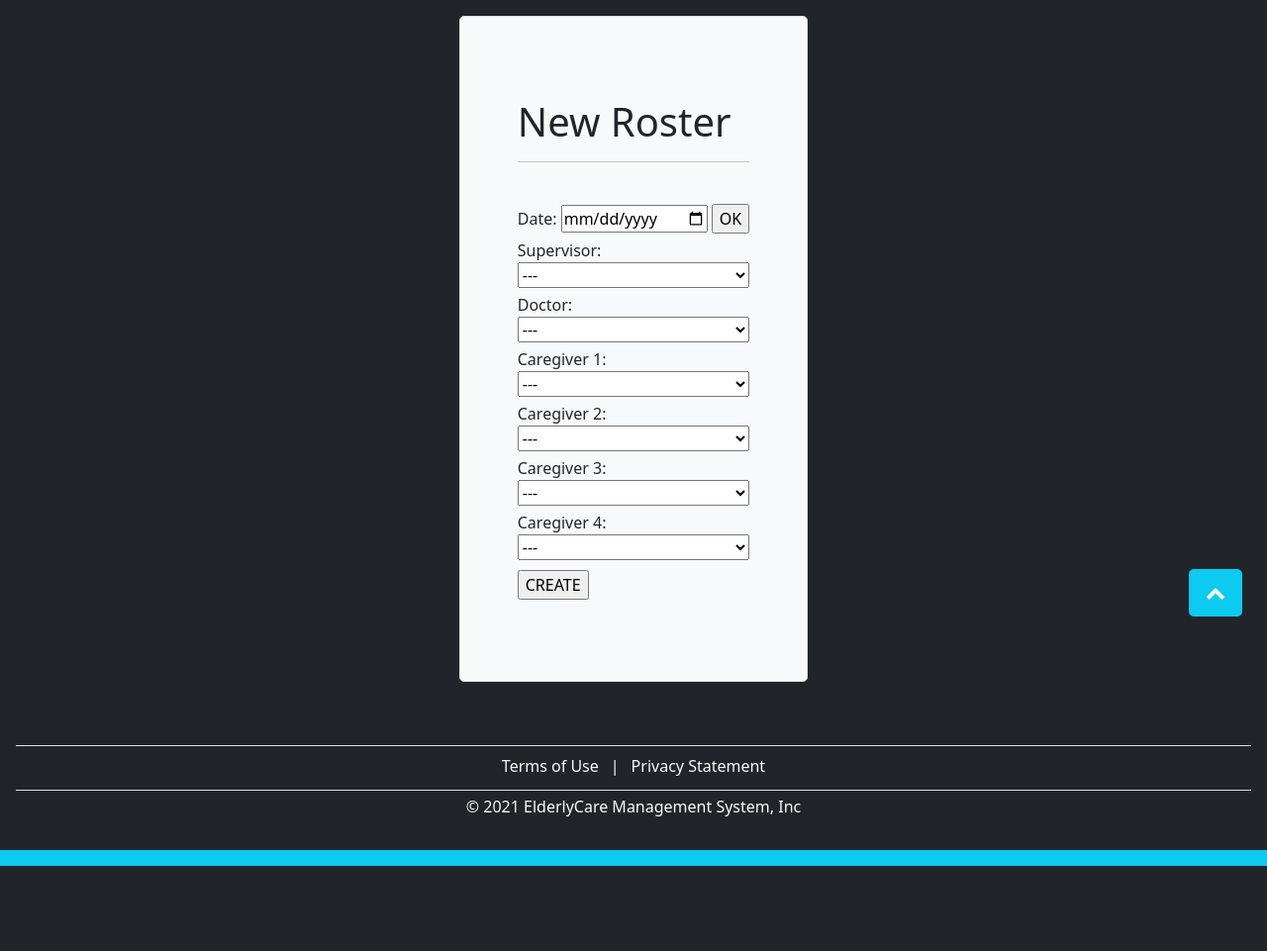
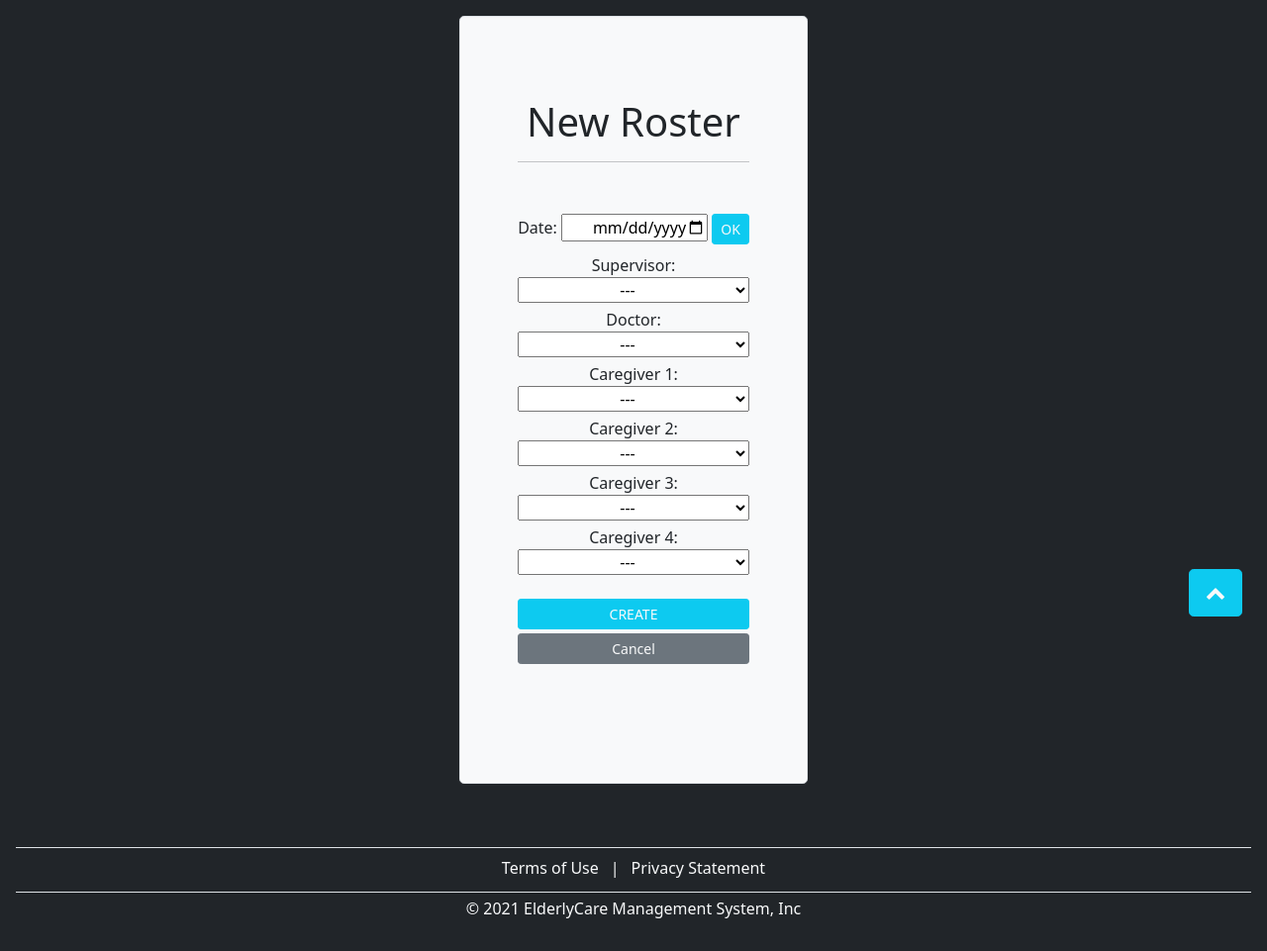
Before and after one commit to Anthonyk3801/Elderly-Care-Management-System, a PHP site: page /newRoster.php in a window 1280 px wide. Shown: the part 152-1113 px from the top of the page at 99% size. Before the commit the page ends 1027 px from the top, so only its background shows below. Run offline with PHP 8.4, Linux system fonts and the light colour scheme; data comes from the database, SQL or seed files in the repository; some libraries are stand-ins or nearby versions.

Commit message:
Add divs/classes, add buttons, improve css, etc..

```diff
--- a/newRoster.php
+++ b/newRoster.php
@@ -61,10 +61,14 @@ if(isset($_POST['create'])){
     //include 'templates/end-main-content.html';
     //include 'templates/footer.html';
 ?>
+<!-- <link rel="stylesheet" href="CSS/newRoster.css"> -->
+<head>
+  <link rel="stylesheet" href="CSS/newRoster.css">
+</head>
 
-<h1>New Roster</h1>
+<h1 class="text-center">New Roster</h1>
 <hr>
-<br>
+
 <?php
 if(isset($_POST['ok']) || isset($_POST['create']) && $created == 0){
   $sql = "SELECT * FROM Roster WHERE date = '$_POST[date]'";
@@ -81,18 +85,17 @@ if(isset($_POST['ok']) || isset($_POST['create']) && $created == 0){
 if($check == 0) echo "All Fields are Required";
 if($check == 2) echo "All Fields Must Be Different";
 if($created == 1) echo "New Roster was Created!";
+?>
 
-?>
-<head>
-  <link rel="stylesheet" href="CSS/newRoster.css">
-</head>
+<div class="mt-5 mb-5 text-dark text-center">
 <form action="newRoster.php" method="post">
   <label for="date">Date: </label>
-  <input type="date" name="date" id="date" value=<?php if(isset($_POST['ok']) || isset($_POST['create']))echo $_POST['date'];?>>
-  <input type="submit" name="ok" id="ok" value="OK">
+  <input class="text-end" type="date" name="date" id="date" value=<?php if(isset($_POST['ok']) || isset($_POST['create']))echo $_POST['date'];?>>
+  <button class="btn btn-sm btn-info text-light mt-1 mb-1" type="submit" name="ok" id="ok" value="OK">OK</button>
+
   <div class="formcss">
     <label for="supervisor">Supervisor: </label>
-    <select name="supervisor" id="supervisor">
+    <select class="text-center" name="supervisor" id="supervisor">
         <option value="nothing">---</option>
         <?php
         while($res = mysqli_fetch_array($sresult)) {
@@ -104,7 +107,7 @@ if($created == 1) echo "New Roster was Created!";
     </select>
 
     <label for="doctor">Doctor: </label>
-    <select name="doctor" id="doctor">
+    <select class="text-center" name="doctor" id="doctor">
         <option value="nothing">---</option>
         <?php
         while($res = mysqli_fetch_array($dresult)) {
@@ -116,7 +119,7 @@ if($created == 1) echo "New Roster was Created!";
     </select>
 
     <label for="caregiver1">Caregiver 1: </label>
-    <select name="caregiver1" id="caregiver1">
+    <select class="text-center" name="caregiver1" id="caregiver1">
         <option value="nothing">---</option>
         <?php
         //Getting all caregivers
@@ -133,7 +136,7 @@ if($created == 1) echo "New Roster was Created!";
 
   <div class="formcss">
     <label for="caregiver2">Caregiver 2: </label>
-    <select name="caregiver2" id="caregiver2">
+    <select class="text-center" name="caregiver2" id="caregiver2">
         <option value="nothing">---</option>
         <?php
         //Getting all caregivers
@@ -148,7 +151,7 @@ if($created == 1) echo "New Roster was Created!";
     </select>
 
     <label for="caregiver3">Caregiver 3: </label>
-    <select name="caregiver3" id="caregiver3">
+    <select class="text-center" name="caregiver3" id="caregiver3">
         <option value="nothing">---</option>
         <?php
         //Getting all caregivers
@@ -163,7 +166,7 @@ if($created == 1) echo "New Roster was Created!";
     </select>
 
     <label for="caregiver4">Caregiver 4: </label>
-    <select name="caregiver4" id="caregiver4">
+    <select class="text-center" name="caregiver4" id="caregiver4">
         <option value="nothing">---</option>
         <?php
         //Getting all caregivers
@@ -178,14 +181,11 @@ if($created == 1) echo "New Roster was Created!";
     </select>
   </div>
 
-  <input class="submity" type="submit" name="create" id="create" value="CREATE">
-
-
-
-
+  <button class="w-100 btn btn-sm btn-info text-light mt-4" type="submit" name="create" id="create" value="CREATE">CREATE</button>
+  <button class="w-100 btn btn-sm btn-secondary text-light mt-1" type="reset">Cancel</button>
 
 </form>
-
+</div>
 
 <?php // TEMPLATES
   include 'templates/end-main-content.html';
```
